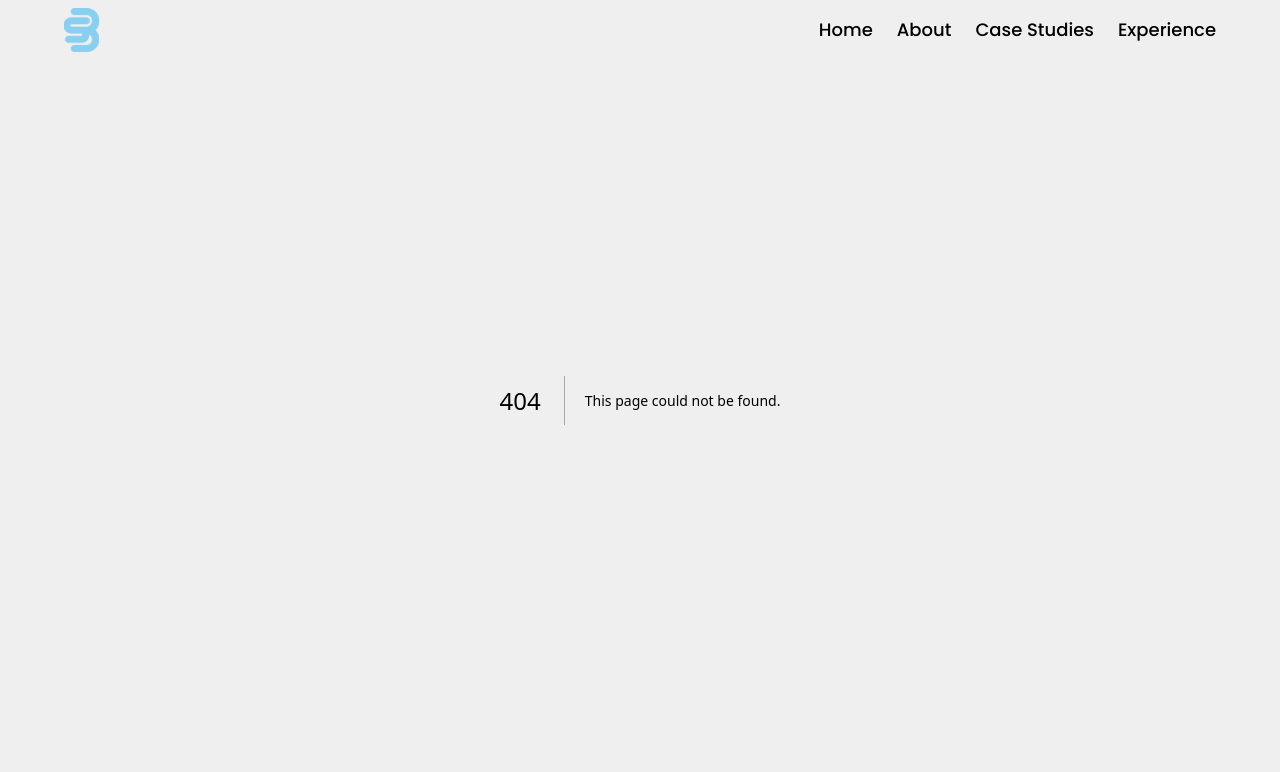
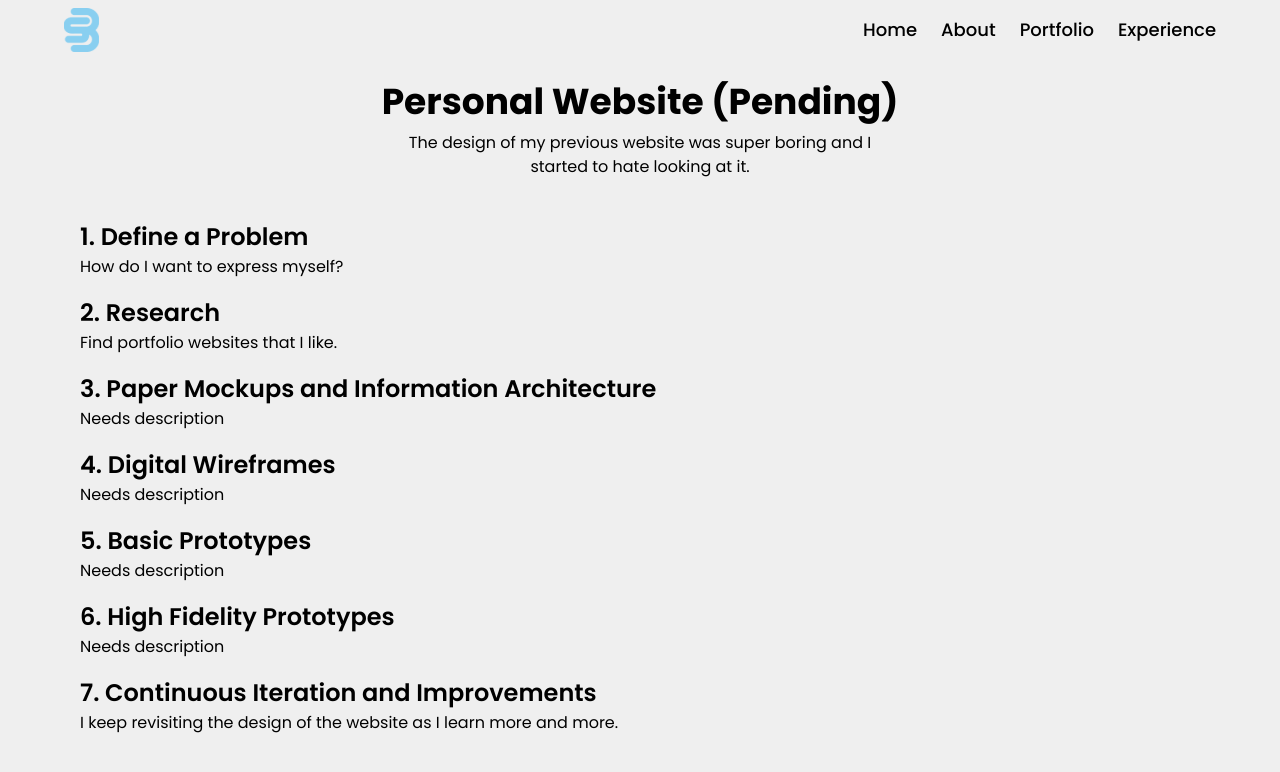
Before and after one commit to sunnybhandal/my-portfolio-v2, a Next.js app: page /portfolio/personal-website in a window 1280 px wide. Before the commit this address had no page. Shown: the top 772 px of the page. Built offline with nearby package versions, Linux system fonts and the light colour scheme.

Commit message:
good changes

```diff
--- a/app/about/page.tsx
+++ b/app/about/page.tsx
@@ -67,7 +67,7 @@ const About = () => {
             alt="working out"
             width={500}
             height={280}
-            className="rounded-lg border-2 border-[#89CFF0] w-[365px] md:w-[500px] lg:w-[400px] xl:w-[90%]"
+            className="rounded-lg border-2 border-[#89CFF0] w-[365px] md:w-[500px]"
           />
         </div>
       </div>
--- a/app/case-studies/portfolio/page.tsx
+++ /dev/null
@@ -1,7 +0,0 @@
-import React from "react";
-
-const Portfolio = () => {
-  return <div>Hello</div>;
-};
-
-export default Portfolio;
--- a/app/components/PictureSlider.tsx
+++ b/app/components/PictureSlider.tsx
@@ -15,7 +15,7 @@ const PictureSlider = () => {
               alt=""
               width={500}
               height={280}
-              className="rounded-lg border-2 border-[#89CFF0] w-[365px] md:w-[500px] lg:w-[4320px]"
+              className="rounded-lg border-2 border-[#89CFF0] max-w-[365px] md:max-w-[600px] lg:max-w-[800px]"
             />
             <h4 className="absolute top-2 left-4 medium-18">Mount St. Piran</h4>
           </div>
--- a/app/constants/index.ts
+++ b/app/constants/index.ts
@@ -2,7 +2,7 @@
 export const NAV_LINKS = [
   { href: "/", key: "home", label: "Home" },
   { href: "/about", key: "about", label: "About" },
-  { href: "/case-studies", key: "case-studies", label: "Case Studies" },
+  { href: "/portfolio", key: "portfolio", label: "Portfolio" },
   { href: "/experience", key: "experience ", label: "Experience " },
 ];
 
--- a/app/page.tsx
+++ b/app/page.tsx
@@ -15,7 +15,7 @@ export default function Home() {
           className="w-48 md:w-56 lg:w-64"
         />
         <h4 className="semiBold-22 mt-2 whitespace-nowrap">Sunny Bhandal</h4>
-        <p className="whitespace-nowrap">UX Designer</p>
+        <p className="whitespace-nowrap">UI/UX Designer</p>
         <div className="flex gap-8 mt-3">
           <Link
             href="https://www.linkedin.com/in/sunnybhandal/"
--- /dev/null
+++ b/app/portfolio/case-study/page.tsx
@@ -0,0 +1,16 @@
+import React from "react";
+
+const CaseStudy = () => {
+  return (
+    <section className="max-container padding-container pt-16 lg:pt-20 mb-10">
+      <div className="flex flex-col items-center">
+        <h2 className="bold-36">Banking Case Study (Pending)</h2>
+        <p className="mt-2 text-center w-[300px] sm:w-[450px] md:w-[660px] px-4 sm:px-10 md:px-24 lg:px-20">
+          Nothing here yet
+        </p>
+      </div>
+    </section>
+  );
+};
+
+export default CaseStudy;
--- /dev/null
+++ b/app/portfolio/event-registration/page.tsx
@@ -0,0 +1,16 @@
+import React from "react";
+
+const EventRegistration = () => {
+  return (
+    <section className="max-container padding-container pt-16 lg:pt-20 mb-10">
+      <div className="flex flex-col items-center">
+        <h2 className="bold-36">Event Registration App</h2>
+        <p className="mt-2 text-center w-[300px] sm:w-[450px] md:w-[660px] px-4 sm:px-10 md:px-24 lg:px-20">
+          Nothing here yet
+        </p>
+      </div>
+    </section>
+  );
+};
+
+export default EventRegistration;
--- a/app/case-studies/page.tsx
+++ b/app/portfolio/page.tsx
@@ -12,11 +12,11 @@ const CaseStudies = () => {
           {CASESTUDY.intro}
         </p>
       </div>
-      <div className="grid grid-cols-1 lg:grid-cols-2 mt-8 gap-6 lg:gap-2">
+      <div className="grid grid-cols-1 lg:grid-cols-2 mt-8 gap-6 lg:gap-6">
         <div className="flex flex-col items-center">
           <h2 className="semiBold-20 lg:semiBold-22 mb-1">Personal Website</h2>
           <Link
-            href="/case-studies/portfolio"
+            href="/portfolio/personal-website"
             className="relative flex items-center justify-center"
           >
             <Image
@@ -31,12 +31,28 @@ const CaseStudies = () => {
         </div>
         <div className="flex flex-col items-center">
           <h2 className="semiBold-18 lg:semiBold-22 mb-1">
-            Banking Case Study (Coming Soon)
+            Event Registration
           </h2>
           <Link
-            href="https://www.figma.com/file/uZEErXqAYSUNBYfpcejCn8/Portfolio?type=design&node-id=0%3A1&mode=design&t=W01hZwUju46ZwADO-1"
-            rel="noopener noreferrer"
-            target="_blank"
+            href="/portfolio/event-registration"
+            className="relative flex items-center justify-center"
+          >
+            <Image
+              src="/eventFigma.png"
+              alt="Event Registration"
+              width={415}
+              height={500}
+              className="z-10 rounded-lg border-2 border-[#89CFF0] hover:opacity-30"
+            />
+            <p className="absolute semiBold-18">View Project</p>
+          </Link>
+        </div>
+        <div className="flex flex-col items-center">
+          <h2 className="semiBold-18 lg:semiBold-22 mb-1">
+            Banking Case Study
+          </h2>
+          <Link
+            href="/portfolio/case-study"
             className="relative flex items-center justify-center"
           >
             <Image
--- /dev/null
+++ b/app/portfolio/personal-website/page.tsx
@@ -0,0 +1,57 @@
+import Modal from "@/app/components/Modal";
+import { ABOUT, MODALS } from "@/app/constants";
+import Image from "next/image";
+import React from "react";
+
+const PersonalWebsite = () => {
+  return (
+    <section className="max-container padding-container pt-16 lg:pt-20 mb-10">
+      <div className="flex flex-col items-center">
+        <h2 className="bold-36">Personal Website (Pending)</h2>
+        <p className="mt-2 text-center w-[300px] sm:w-[450px] md:w-[660px] px-4 sm:px-10 md:px-24 lg:px-20">
+          The design of my previous website was super boring and I started to
+          hate looking at it.
+        </p>
+      </div>
+      <div className="mt-10 flex flex-col gap-4">
+        <div>
+          <h4 className="semiBold-24">1. Define a Problem</h4>
+          <p className="">How do I want to express myself?</p>
+        </div>
+        <div>
+          <h4 className="semiBold-24">2. Research</h4>
+          <p className="">Find portfolio websites that I like.</p>
+        </div>
+        <div>
+          <h4 className="semiBold-24">
+            3. Paper Mockups and Information Architecture
+          </h4>
+          <p className="">Needs description</p>
+        </div>
+        <div>
+          <h4 className="semiBold-24">4. Digital Wireframes </h4>
+          <p className="">Needs description</p>
+        </div>
+        <div>
+          <h4 className="semiBold-24">5. Basic Prototypes </h4>
+          <p className="">Needs description</p>
+        </div>
+        <div>
+          <h4 className="semiBold-24">6. High Fidelity Prototypes </h4>
+          <p className="">Needs description</p>
+        </div>
+        <div>
+          <h4 className="semiBold-24">
+            7. Continuous Iteration and Improvements
+          </h4>
+          <p className="">
+            I keep revisiting the design of the website as I learn more and
+            more.
+          </p>
+        </div>
+      </div>
+    </section>
+  );
+};
+
+export default PersonalWebsite;
```
Also changed, not shown: public/eventFigma.png (added).
